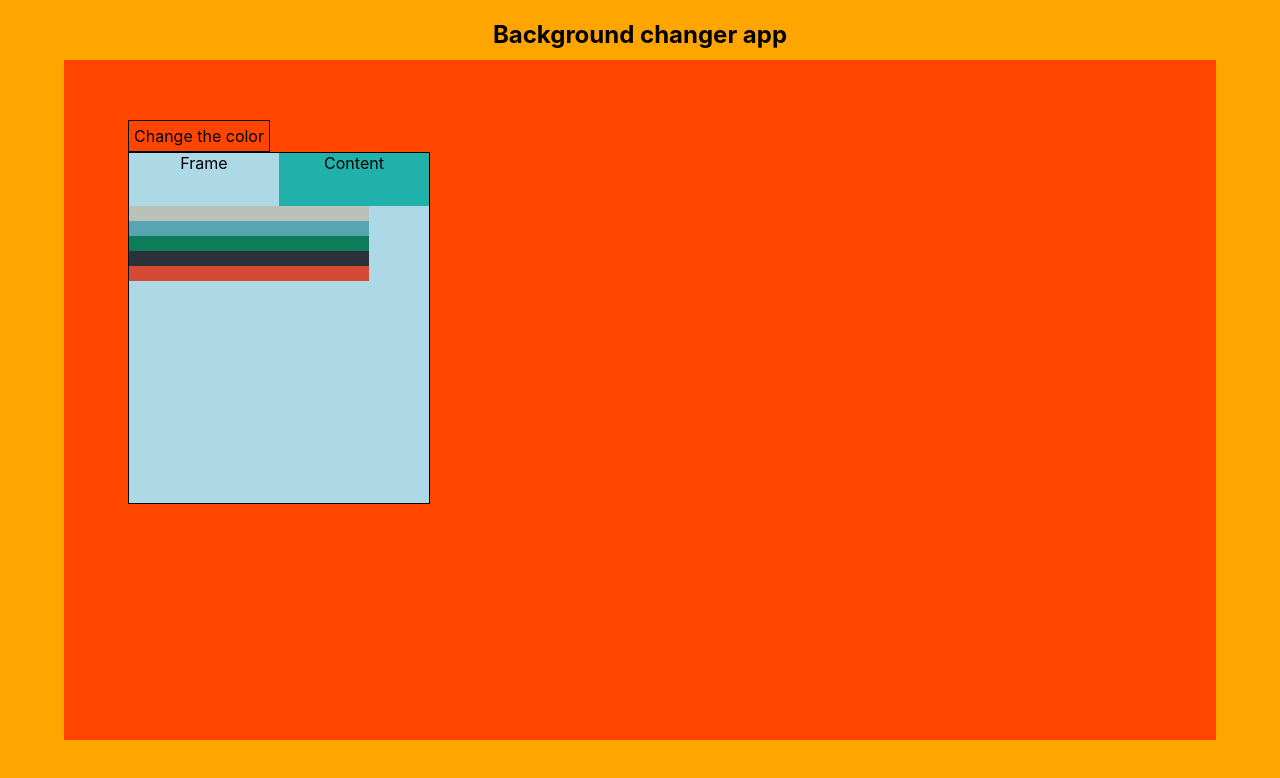
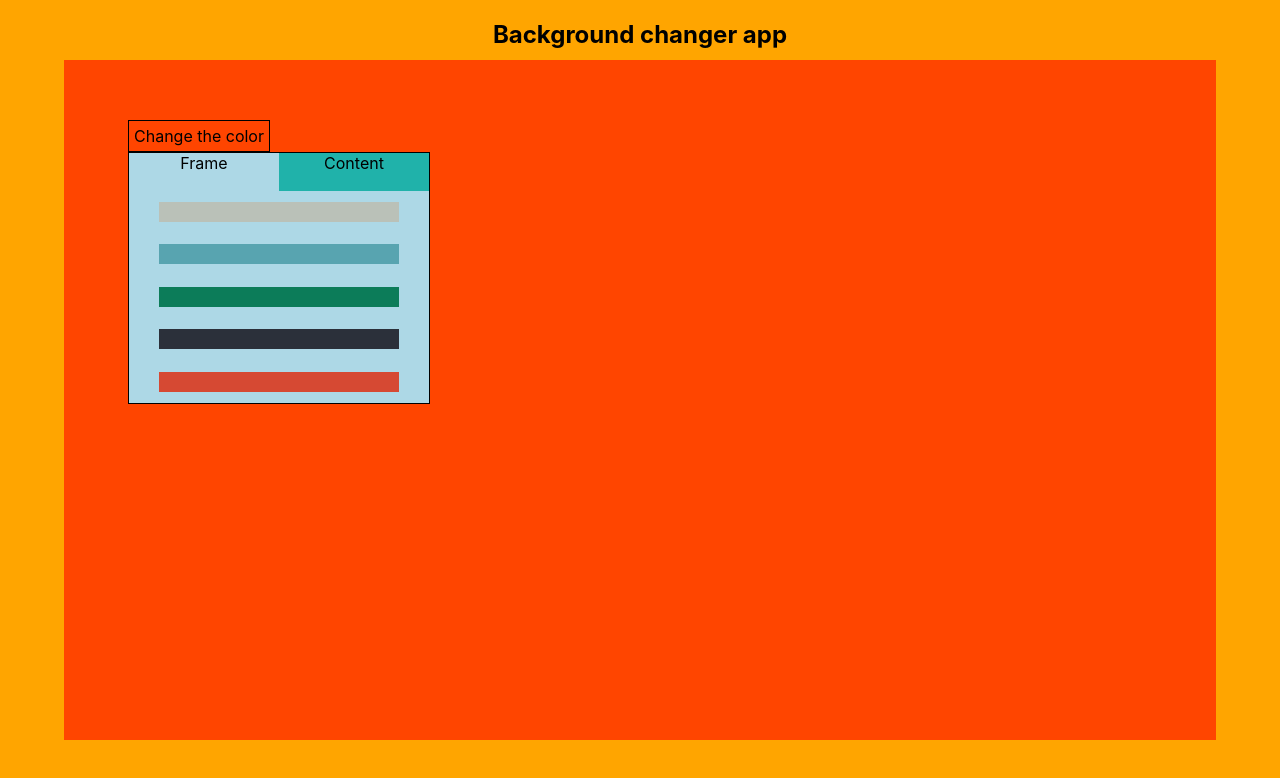
Before and after one commit to tothricsaj/background-changer, a React (Create React App) app: page / in a window 1280 px wide. Shown: the top 778 px of the page. Built offline with nearby package versions, Linux system fonts and the light colour scheme.

Commit message:
:lipstick: key is added to li/style is ok
stying

```diff
--- a/src/App.css
+++ b/src/App.css
@@ -1,7 +1,20 @@
 ul {
+    width: 100%;
+    height: 100%;
     margin: 0;
     padding: 0;
     list-style-type: none;
+    display: flex;
+    flex-direction: column;
+    align-items: center;
+    justify-content: space-around;
+}
+
+li {
+    width: 80%;
+    height: 20px;
+    margin: 5px auto;
+    cursor: pointer;
 }
 
 .App {
@@ -61,7 +74,7 @@ ul {
 
 .changer-wrapper {
     width: 300px;
-    height: 350px;
+    height: 250px;
     position: absolute;
     top: 19vh;
     left: 10vw;
--- a/src/App.js
+++ b/src/App.js
@@ -28,11 +28,9 @@ class ColorChanger extends React.Component {
 
         const liElems = colors.map((item, index) => {
             let liStyle = {
-                width: '80%',
-                height: '15px',
                 backgroundColor: item
             }
-            return <li style={liStyle} ></li>;
+            return <li key={index} style={liStyle} ></li>;
         });
 
 
```
